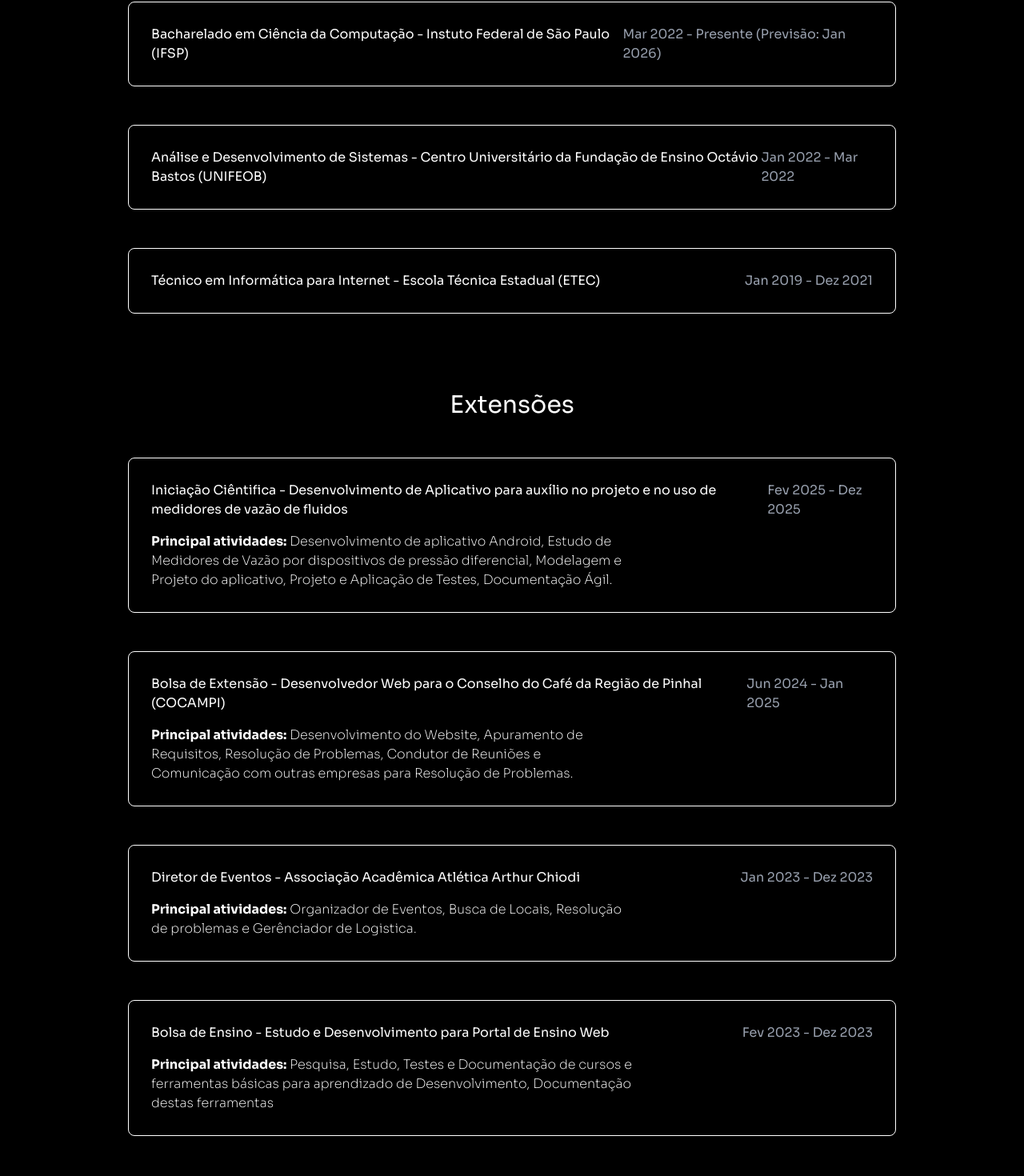
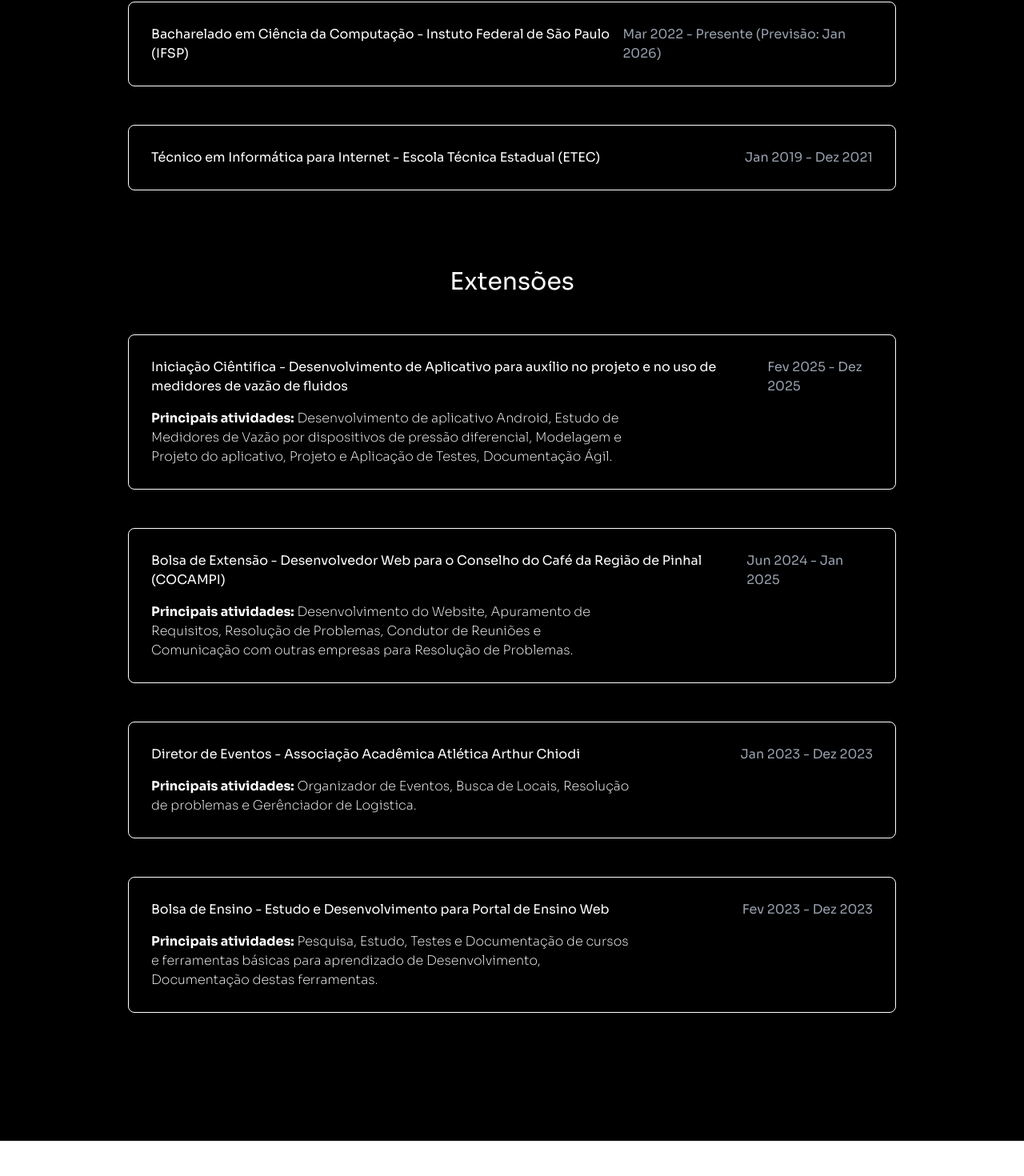
Before and after one commit to VictorRms03/Meu-Portfolio, a Next.js app: page / in a window 1280 px wide. Shown: the part 1838-3308 px from the top of the page at 80% size. Built offline with nearby package versions, Linux system fonts and the light colour scheme.

Commit message:
refactor: construção de experiencia simplificada

```diff
--- a/src/components/Experience/ExtensoesList.tsx
+++ b/src/components/Experience/ExtensoesList.tsx
@@ -3,69 +3,48 @@
 
         <div className="max-w-9/12 mx-auto gap-6 py-12 ">
 
-            <div className="mb-12 border-1 border-white rounded-lg bg-black hover:bg-neutral-800 p-7">
+            { gerarExtensao( "Iniciação Ciêntifica - Desenvolvimento de Aplicativo para auxílio no projeto e no uso de medidores de vazão de fluidos",
+                "Fev 2025 - Dez 2025",
+                "Desenvolvimento de aplicativo Android, Estudo de Medidores de Vazão por dispositivos de pressão diferencial, " +
+                "Modelagem e Projeto do aplicativo, Projeto e Aplicação de Testes, Documentação Ágil.") }
 
-                <div className="flex justify-between">
+            { gerarExtensao( "Bolsa de Extensão - Desenvolvedor Web para o Conselho do Café da Região de Pinhal (COCAMPI)",
+                "Jun 2024 - Jan 2025",
+                "Desenvolvimento do Website, Apuramento de Requisitos, Resolução de Problemas, " +
+                "Condutor de Reuniões e Comunicação com outras empresas para Resolução de Problemas.") }
 
-                    <h3 className="text-x1">Iniciação Ciêntifica - Desenvolvimento de Aplicativo para auxílio no projeto e
-                    no uso de medidores de vazão de fluidos</h3>
-                    <span className="text-gray-400">Fev 2025 - Dez 2025</span>
+            { gerarExtensao( "Diretor de Eventos - Associação Acadêmica Atlética Arthur Chiodi",
+                "Jan 2023 - Dez 2023",
+                "Organizador de Eventos, Busca de Locais, Resolução de problemas e Gerênciador de Logistica.") }
+
+            { gerarExtensao( "Bolsa de Ensino - Estudo e Desenvolvimento para Portal de Ensino Web",
+                "Fev 2023 - Dez 2023",
+                "Pesquisa, Estudo, Testes e Documentação de cursos e ferramentas básicas para aprendizado " +
+                "de Desenvolvimento, Documentação destas ferramentas.") }
 
         </div>
 
-                <div className="mt-4 max-w-8/12">
-                    <p className="font-extralight"> <span className="font-bold">Principal atividades:</span> Desenvolvimento de aplicativo Android, Estudo de Medidores de
-                         Vazão por dispositivos de pressão diferencial, Modelagem e Projeto do aplicativo, Projeto e Aplicação de Testes,
-                          Documentação Ágil.</p>
-                </div>
-            </div>
+    )
+}
+
+function gerarExtensao(titulo: string, data: string, principaisAtividades: string) {
+
+    return (
 
         <div className="mb-12 border-1 border-white rounded-lg bg-black hover:bg-neutral-800 p-7">
 
                 <div className="flex justify-between">
 
-                    <h3 className="text-x1">Bolsa de Extensão - Desenvolvedor Web para o Conselho do Café da Região de Pinhal (COCAMPI)</h3>
-                    <span className="text-gray-400">Jun 2024 - Jan 2025</span>
+                    <h3 className="text-x1">{titulo}</h3>
+                    <span className="text-gray-400">{data}</span>
 
                 </div>
 
                 <div className="mt-4 max-w-8/12">
-                    <p className="font-extralight"> <span className="font-bold">Principal atividades:</span> Desenvolvimento do Website, Apuramento de Requisitos,
-                         Resolução de Problemas, Condutor de Reuniões e Comunicação com outras empresas para Resolução de Problemas.</p>
-                </div>
-            </div>
 
-            <div className="mb-12 border-1 border-white rounded-lg bg-black hover:bg-neutral-800 p-7">
-
-                <div className="flex justify-between">
-
-                    <h3 className="text-x1">Diretor de Eventos - Associação Acadêmica Atlética Arthur Chiodi</h3>
-                    <span className="text-gray-400">Jan 2023 - Dez 2023</span>
+                <p className="font-extralight"> <span className="font-bold">Principais atividades:</span> {principaisAtividades} </p>
 
                 </div>
-
-                <div className="mt-4 max-w-8/12">
-                    <p className="font-extralight"> <span className="font-bold">Principal atividades:</span> Organizador de Eventos, Busca de Locais,
-                         Resolução de problemas e Gerênciador de Logistica.
-                    </p>
-                </div>
-            </div>
-
-            <div className="mb-12 border-1 border-white rounded-lg bg-black hover:bg-neutral-800 p-7">
-
-                <div className="flex justify-between">
-
-                    <h3 className="text-x1">Bolsa de Ensino - Estudo e Desenvolvimento para Portal de Ensino Web</h3>
-                    <span className="text-gray-400">Fev 2023 - Dez 2023</span>
-
-                </div>
-
-                <div className="mt-4 max-w-8/12">
-                <p className="font-extralight"> <span className="font-bold">Principal atividades:</span> Pesquisa, Estudo, Testes e Documentação de cursos
-                 e ferramentas básicas para aprendizado de Desenvolvimento, Documentação destas ferramentas</p>
-                </div>
-            </div>
-
             </div>
 
     )
--- a/src/components/Experience/FormacoesList.tsx
+++ b/src/components/Experience/FormacoesList.tsx
@@ -1,38 +1,29 @@
 export default function FormacoesList() {
+
     return (
 
         <div className="max-w-9/12 mx-auto gap-6 py-12 ">
 
-            <div className="mb-12 border-1 border-white rounded-lg bg-black hover:bg-neutral-800 p-7">
+            { gerarFormacao("Bacharelado em Ciência da Computação - Instuto Federal de São Paulo (IFSP)", "Mar 2022 - Presente (Previsão: Jan 2026)") }
 
-                <div className="flex justify-between">
+            { gerarFormacao("Técnico em Informática para Internet - Escola Técnica Estadual (ETEC)", "Jan 2019 - Dez 2021") }
 
-                    <h3 className="text-x1">Bacharelado em Ciência da Computação - Instuto Federal de São Paulo (IFSP)</h3>
-                    <span className="text-gray-400">Mar 2022 - Presente (Previsão: Jan 2026)</span>
+        </div>
 
-                </div>
+    )
 
-            </div>
+}
 
-            <div className="mb-12 border-1 border-white rounded-lg bg-black hover:bg-neutral-800 p-7">
+function gerarFormacao(formacao: string, data: string) {
 
-                <div className="flex justify-between">
+    return (
 
-                    <h3 className="text-x1">Análise e Desenvolvimento de Sistemas - Centro Universitário da Fundação de Ensino Octávio Bastos (UNIFEOB)</h3>
-                    <span className="text-gray-400">Jan 2022 - Mar 2022</span>
+        <div className="mb-12 border-1 border-white rounded-lg bg-black hover:bg-neutral-800 p-7">
 
-                </div>
+            <div className="flex justify-between">
 
-            </div>
-
-            <div className="mb-12 border-1 border-white rounded-lg bg-black hover:bg-neutral-800 p-7">
-
-                <div className="flex justify-between">
-
-                    <h3 className="text-x1">Técnico em Informática para Internet - Escola Técnica Estadual (ETEC)</h3>
-                    <span className="text-gray-400">Jan 2019 - Dez 2021</span>
-
-                </div>
+                <h3 className="text-x1">{formacao}</h3>
+                <span className="text-gray-400">{data}</span>
 
             </div>
 
```
Lines whose indentation alone changed are shown as unchanged.
